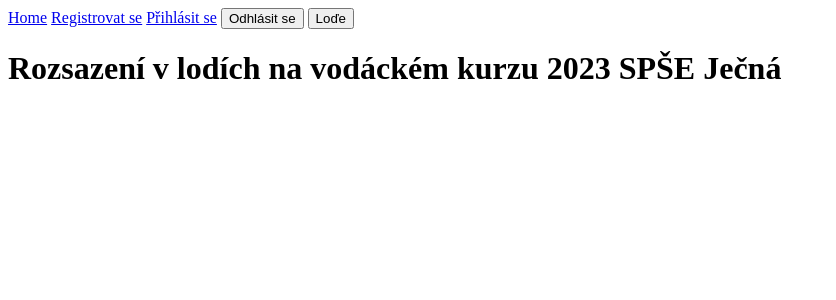
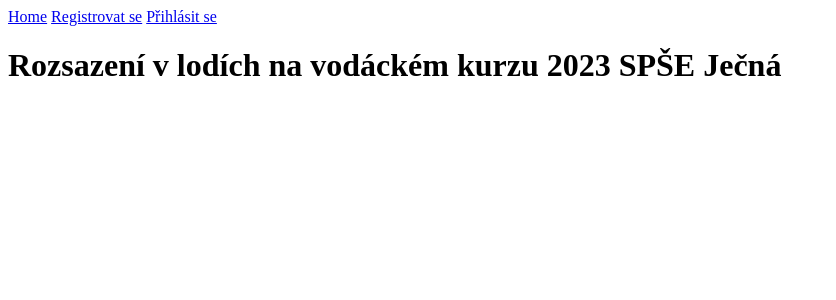
Before and after one commit to AngryGrandma66/VodakForm, a SvelteKit app in the folder VodakForm/: page / in a window 1280 px wide. Shown: the top 300 px of the page, without its empty margins (0-836 px from the left). Built offline with nearby package versions, Linux system fonts and the light colour scheme.

Commit message:
modified navbar

```diff
--- a/VodakForm/src/routes/+layout.svelte
+++ b/VodakForm/src/routes/+layout.svelte
@@ -1,5 +1,5 @@
 <script>
-
+    import { goto } from '$app/navigation';
     export let data;
 
     async function handleLogout() {
@@ -16,10 +16,11 @@
     }
     async function redirectToBoats(){
         if (data.props.userId===null){
-            window.location.href = '/login';            }
+           await goto('/login');
+        }
         else{
             console.log(data.props.userId);
-            window.location.href = `/user/${data.props.userId}`;
+            await goto(`/user/${data.props.userId}`);
         }
     }
 </script>
@@ -27,10 +28,13 @@
 
 <nav>
     <a href="/">Home</a>
+    {#if data.props.userId===null}
     <a href="/registrace">Registrovat se</a>
     <a href="/login">Přihlásit se</a>
+    {:else}
     <button on:click={handleLogout}>Odhlásit se</button>
     <button on:click={redirectToBoats}>Loďe</button>
+    {/if}
 </nav>
 
 <slot></slot>
```
